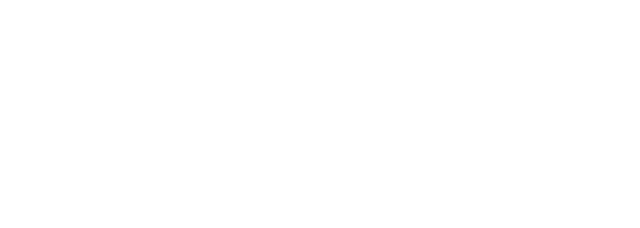
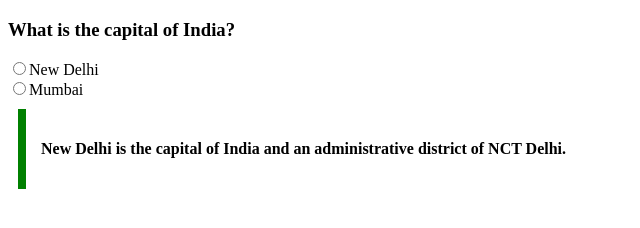
Before and after one commit to acciojob/trivia-Rajshree-1307, a website: page main.html in a window 1280 px wide. Shown: the whole page, without its empty margins (0-640 px from the left). Drawn offline with Linux system fonts and the light colour scheme.

Commit message:
created a submission

```diff
--- a/main.html
+++ b/main.html
@@ -10,6 +10,12 @@
 	<!-- the entire body must be written by student -->
     <script type="text/javascript" src="./script.js">
 </script>
+	<h3>What is the capital of India?</h3>
+    <input type="radio" value="Delhi" name="m" id="2">New Delhi
+    <br>
+    <input type="radio" value="Mumbai" name="m" id="1">Mumbai
+    <blockquote cite="https://en.wikipedia.org/wiki/New_Delhi"><p>New Delhi is the capital of India and an
+        administrative district of NCT Delhi.</p></blockquote>
 
 </body>
 
```
